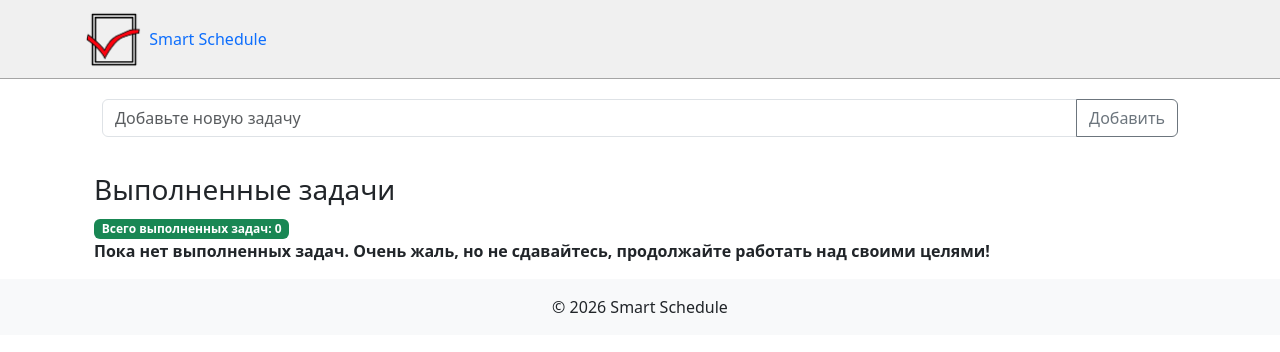
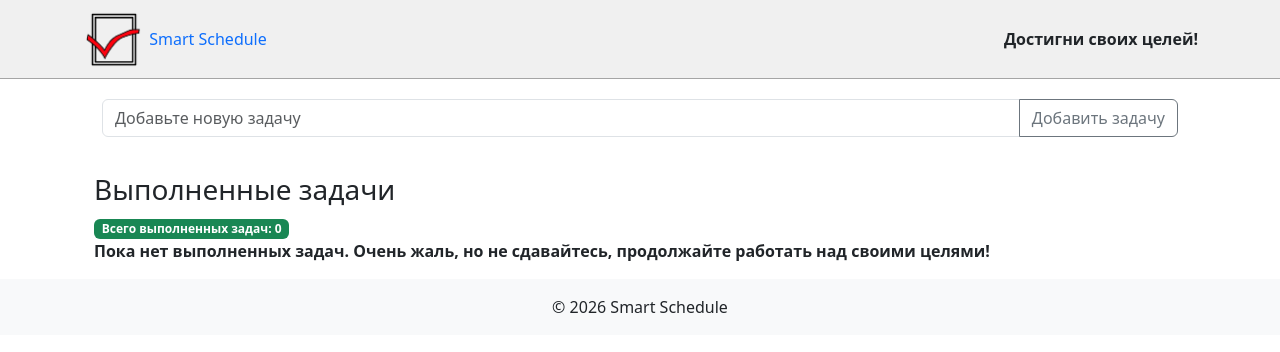
Before and after one commit to ImagineLost/Smart_schedule, a Vue app in the folder App/: page / in a window 1280 px wide. Shown: the top 352 px of the page. Built offline with nearby package versions, Linux system fonts and the light colour scheme.

Commit message:
Small Change

```diff
--- a/App/src/components/AppHeader.vue
+++ b/App/src/components/AppHeader.vue
@@ -18,9 +18,10 @@ export default {
             <div>
                 <a href="#" class="d-flex align-items-center text-decoration-none">
                     <img src="../assets/img/Logo.png" alt="Logo" class="logo">
-                    <span>Smart Schedule</span>
+                    <span class="text-decoration-none">Smart Schedule</span>
                 </a>
             </div>
+            <div><span class="slogon">Достигни своих целей!</span></div>
         </div>
     </nav>
     </header>
@@ -37,4 +38,7 @@ export default {
     height: 10%;
     margin-right: 5px;
 }
+.slogon {
+    font-weight: 600;
+}
 </style>
--- a/App/src/components/TodoList.vue
+++ b/App/src/components/TodoList.vue
@@ -63,7 +63,7 @@ export default {
     <div class="input-group mb-3">
       <input type="text" v-model="newTodo" class="form-control" placeholder="Добавьте новую задачу" @keyup.enter="add" />
       <button class="btn btn-outline-secondary" type="button" @click="add">
-        Добавить
+        Добавить задачу
       </button>
     </div>
 
```
